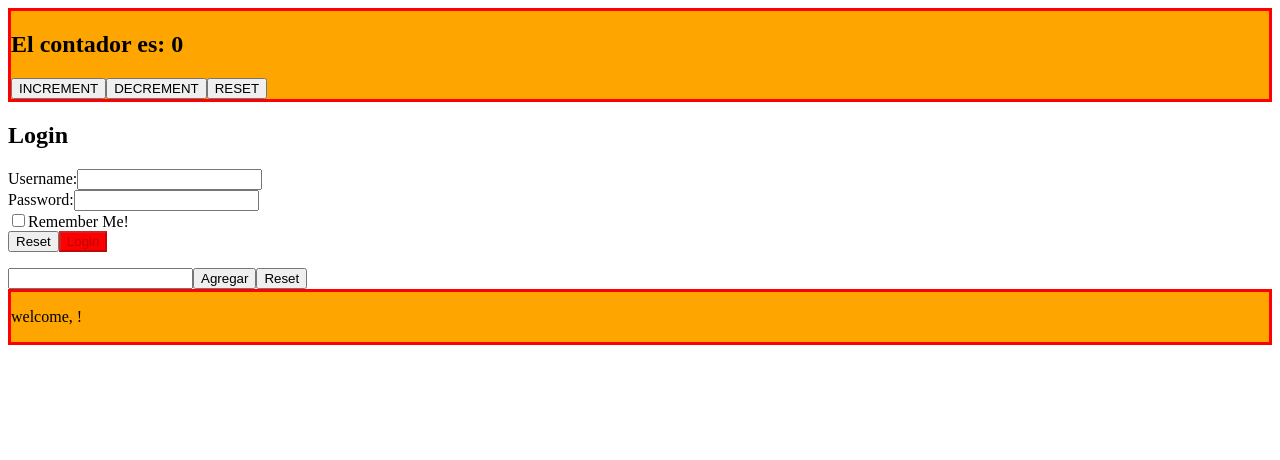
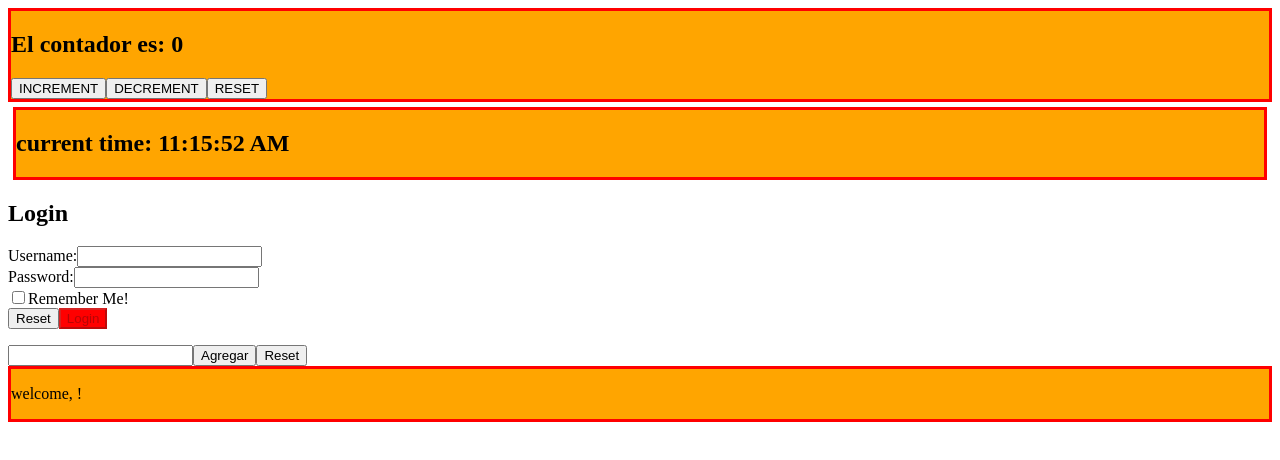
Before and after one commit to MarcosMarcoski/Ejercicios-React, a React (Vite) app in the folder vite-project/ejercicios/: page / in a window 1280 px wide. Shown: the top 460 px of the page. Built offline with nearby package versions, Linux system fonts and the light colour scheme.

Commit message:
ejercicio 63

```diff
--- a/vite-project/ejercicios/src/App.jsx
+++ b/vite-project/ejercicios/src/App.jsx
@@ -17,7 +17,7 @@ export function App() {
   return (
     <div>
       <Counter />
-      {/* <Clock/> */}
+      <Clock/>
 
       {/* <MouseClicker/> */}
 
--- a/vite-project/ejercicios/src/componentes/Clock.jsx
+++ b/vite-project/ejercicios/src/componentes/Clock.jsx
@@ -12,7 +12,7 @@ export function Clock() {
   }, []);
 
   return (
-    <div>
+    <div className="clock">
       <h2>current time: {date.toLocaleTimeString()}</h2>
     </div>
   );
--- a/vite-project/ejercicios/src/componentes/index.scss
+++ b/vite-project/ejercicios/src/componentes/index.scss
@@ -2,3 +2,9 @@
     background-color: orange;
     border: 3px solid red;
 }
+
+.clock{
+    background-color: orange;
+    border: 3px solid red;
+    margin: 5px;
+}
```
